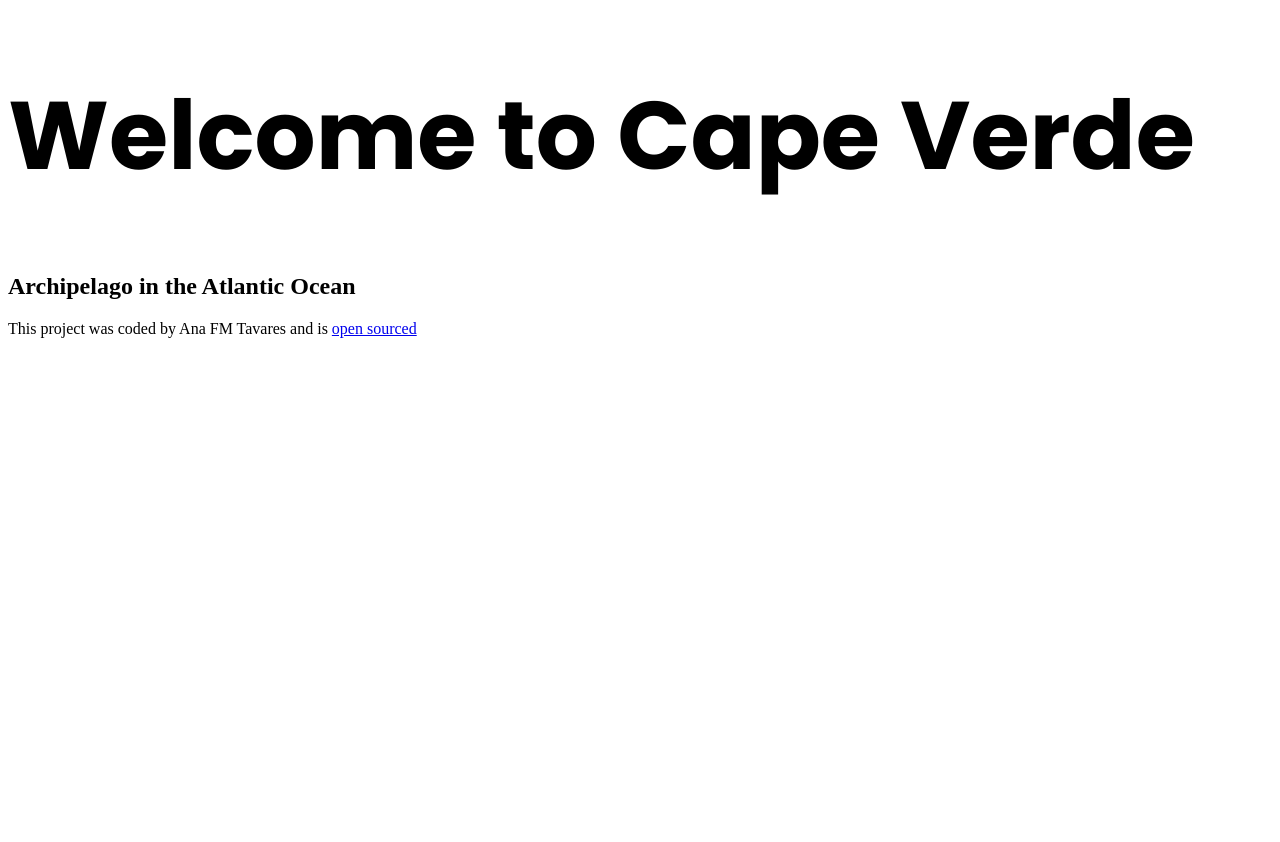
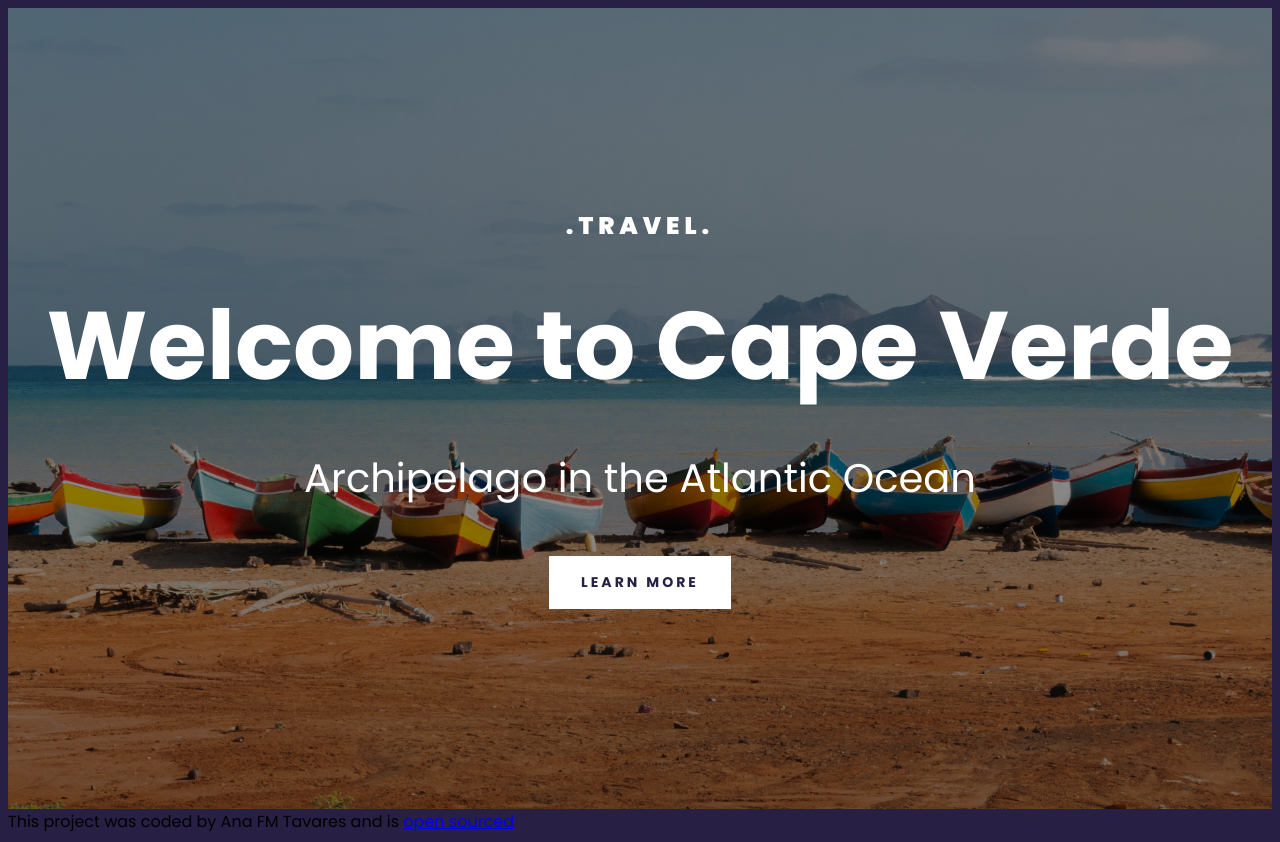
Before and after one commit to anafmt/cape-verde-project, a plain HTML site: page index.html in a window 1280 px wide. Before the commit the page ends 800 px from the top, so only its background shows below. Drawn offline with Linux system fonts and the light colour scheme.

Commit message:
Added Header

```diff
--- a/index.html
+++ b/index.html
@@ -10,8 +10,14 @@
     <title>Welcome to Cape Verde</title>
 </head>
 <body>
-    <h1>Welcome to Cape Verde</h1>
-    <h2>Archipelago in the Atlantic Ocean</h2>
+    <div class="container">
+        <header>
+          <h3>.TRAVEL.</h3>
+          <h1>Welcome to Cape Verde</h1>
+           <h2>Archipelago in the Atlantic Ocean</h2>
+            <a href="#more">Learn more</a>
+      </header>
+    </div>
 
     <footer>This project was coded by Ana FM Tavares and is <a href="https://github.com/anafmt/cape-verde-project" target="_blank">open sourced</a>  </footer>
 </body>
--- a/src/styles.css
+++ b/src/styles.css
@@ -1,7 +1,70 @@
-h1 {
-    font-family: "Poppins";
-    font-style: normal;
-    font-weight: 700;
-    font-size: 96px;
-    line-height: 144px;
+body {
+  font-family: "Poppins", sans-serif;
+  background-color: #272044;
+}
+
+.container {
+  max-width: 1400px;
+  margin: 0 auto;
+}
+
+header {
+  background-image: linear-gradient(rgba(0,0,0,0.4), rgba(0,0,0,0.5)), url(../images/boat-view.jpg);
+  background-repeat: no-repeat;
+  background-size: cover;
+  color: white;
+  text-align: center;
+  padding: 200px 0;
+}
+
+header h1 {
+  font-weight: 700;
+  font-size: 96px;
+  line-height: 1.5;
+  margin: 30px 0;
+}
+
+header h2 {
+  font-weight: 400;
+  font-size: 40px;
+  line-height: 1.5;
+  margin: 0;
+}
+
+header h3 {
+  font-weight: 900;
+  font-size: 24px;
+  line-height: 1.5;
+  letter-spacing: 5px;
+  margin: 0;
+}
+
+header a {
+  font-weight: 700;
+  font-size: 14px;
+  line-height: 1.5;
+  text-align: center;
+  letter-spacing: 3px;
+  text-transform: uppercase;
+  text-decoration: none;
+  background: white;
+  color: #272044;
+  display: inline-block;
+  padding: 16px 32px;
+  margin-top: 48px;
+}
+
+@media (max-width: 900px) {
+  header {
+    padding: 10px ;
   }
+  header h1 {
+    font-size: 48px;
+  }
+  header h2 {
+    font-size: 20px;
+  }
+  header h3 {
+    font-size: 12px;
+  }
+}
```
